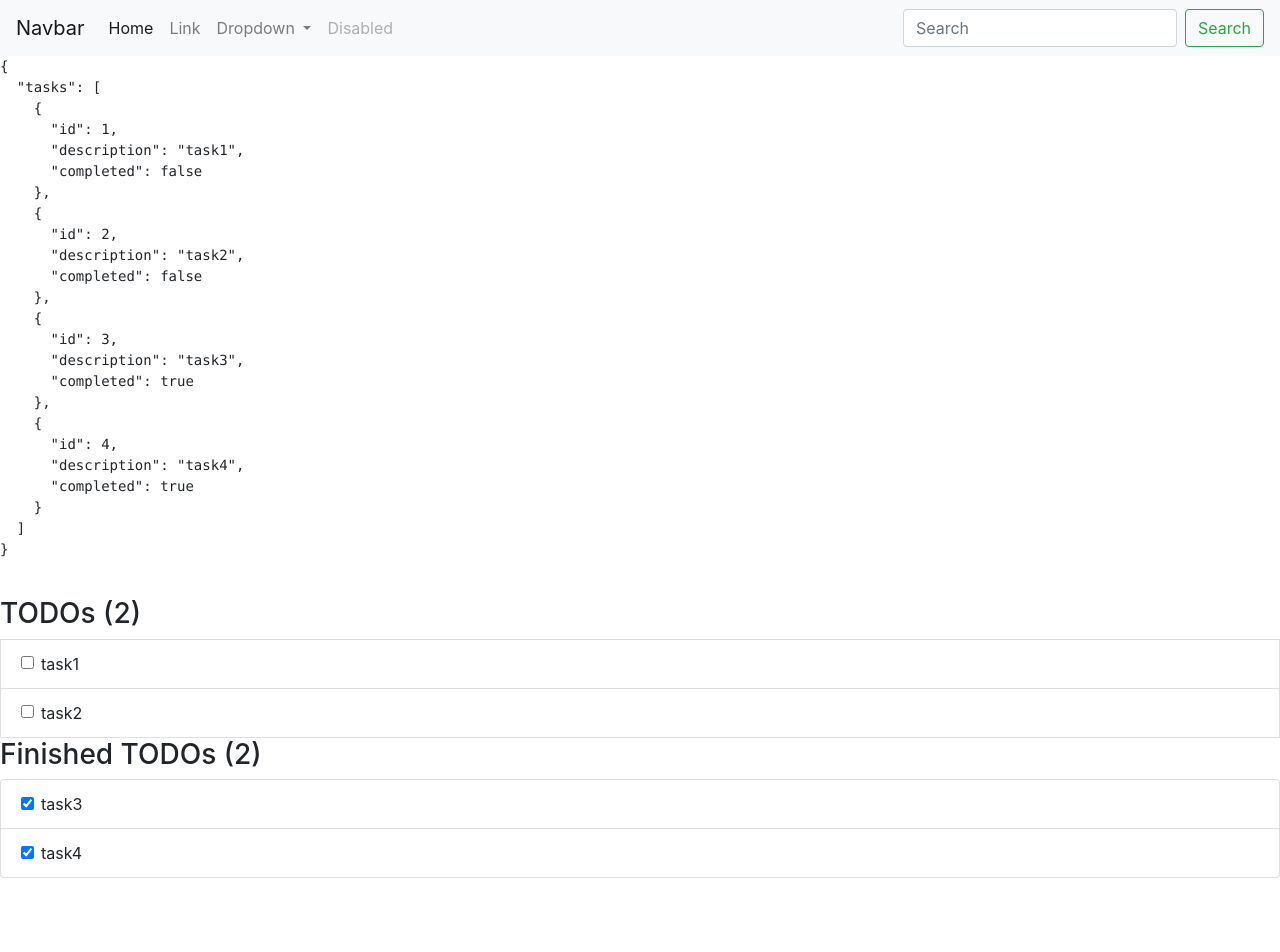
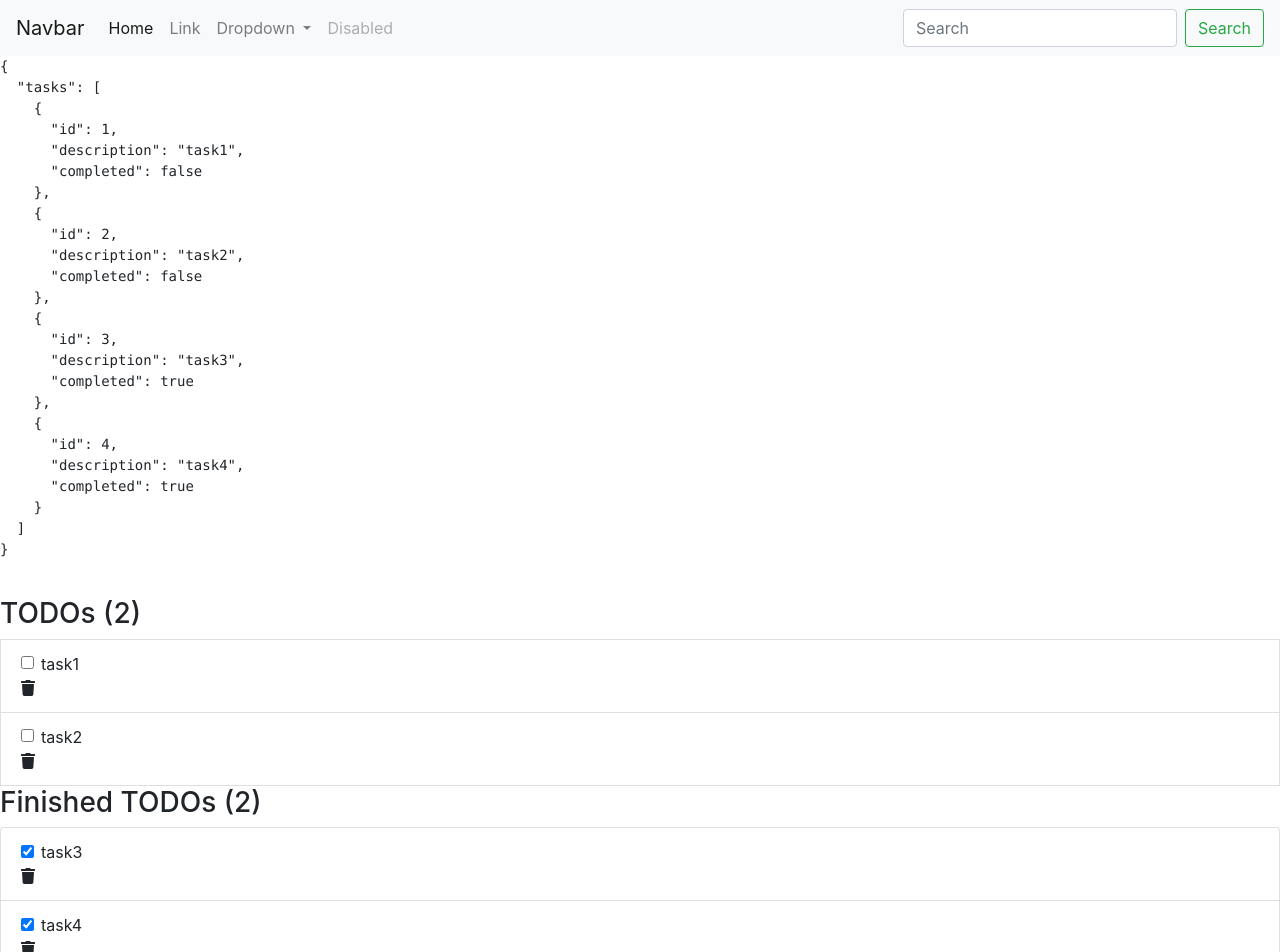
Before and after one commit to toshi-ue/vue-todoapp, a Vue app: page / in a window 1280 px wide. Shown: the top 952 px of the page. Before the commit the page ends 878 px from the top, so only its background shows below. Built offline with nearby package versions, Linux system fonts and the light colour scheme.

Commit message:
dataを削除できるようにする

```diff
--- a/src/App.vue
+++ b/src/App.vue
@@ -10,6 +10,7 @@
       v-for="task in todoTasks"
       :key="task.id"
       @toggle-checked-value="toggleDone"
+      @delete-task="deleteTask"
     ></Task>
     <h3>Finished TODOs ({{ completedTasks.length }})</h3>
     <ul class="list-group">
@@ -30,6 +31,12 @@
             />
             {{ task.description }}
           </label>
+        </div>
+        <div>
+          <font-awesome-icon
+            v-on:click="deleteTask($event, task.id)"
+            :icon="['fas', 'trash']"
+          />
         </div>
       </li>
     </ul>
@@ -66,9 +73,20 @@ export default {
   },
   methods: {
     toggleDone: function (event, id) {
+      event.stopImmediatePropagation();
       let task = this.tasks.find((item) => item.id == id);
       if (task) {
         task.completed = !task.completed;
+      }
+    },
+    deleteTask: function (event, id) {
+      event.stopImmediatePropagation();
+      console.log(event);
+      console.log(id);
+      let taskIndex = this.tasks.findIndex((item) => item.id == id);
+      console.log(taskIndex);
+      if (taskIndex > -1) {
+        this.$delete(this.tasks, taskIndex);
       }
     },
   },
--- a/src/components/Task.vue
+++ b/src/components/Task.vue
@@ -11,6 +11,12 @@
         />
         {{ task.description }}
       </label>
+    </div>
+    <div class="trashIcon">
+      <font-awesome-icon
+        v-on:click="emitDeleteTask($event, task.id)"
+        :icon="['fas', 'trash']"
+      />
     </div>
   </li>
 </template>
@@ -26,9 +32,15 @@ export default {
   // },
   methods: {
     emitReverseCheckedValue: function (event, id) {
-      console.log(this);
-      console.log(event);
-      this.$emit("toggle-checked-value", this.event, id);
+      // console.log(this);
+      // console.log(event);
+      this.$emit("toggle-checked-value", event, id);
+    },
+    emitDeleteTask: function (event, id) {
+      // console.log(this);
+      // console.log(event);
+      // console.log(this.event);
+      this.$emit("delete-task", event, id);
     },
   },
 };
```
